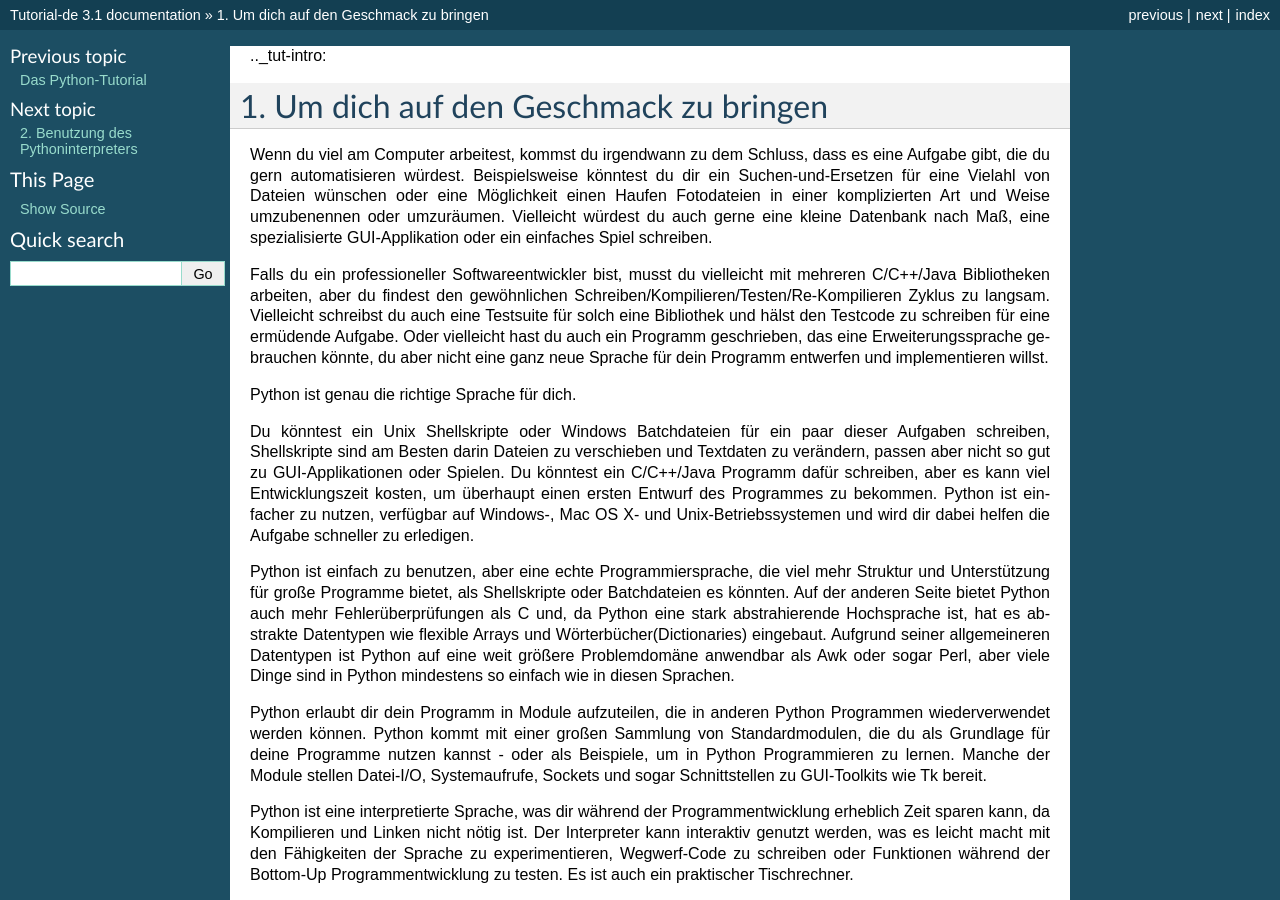
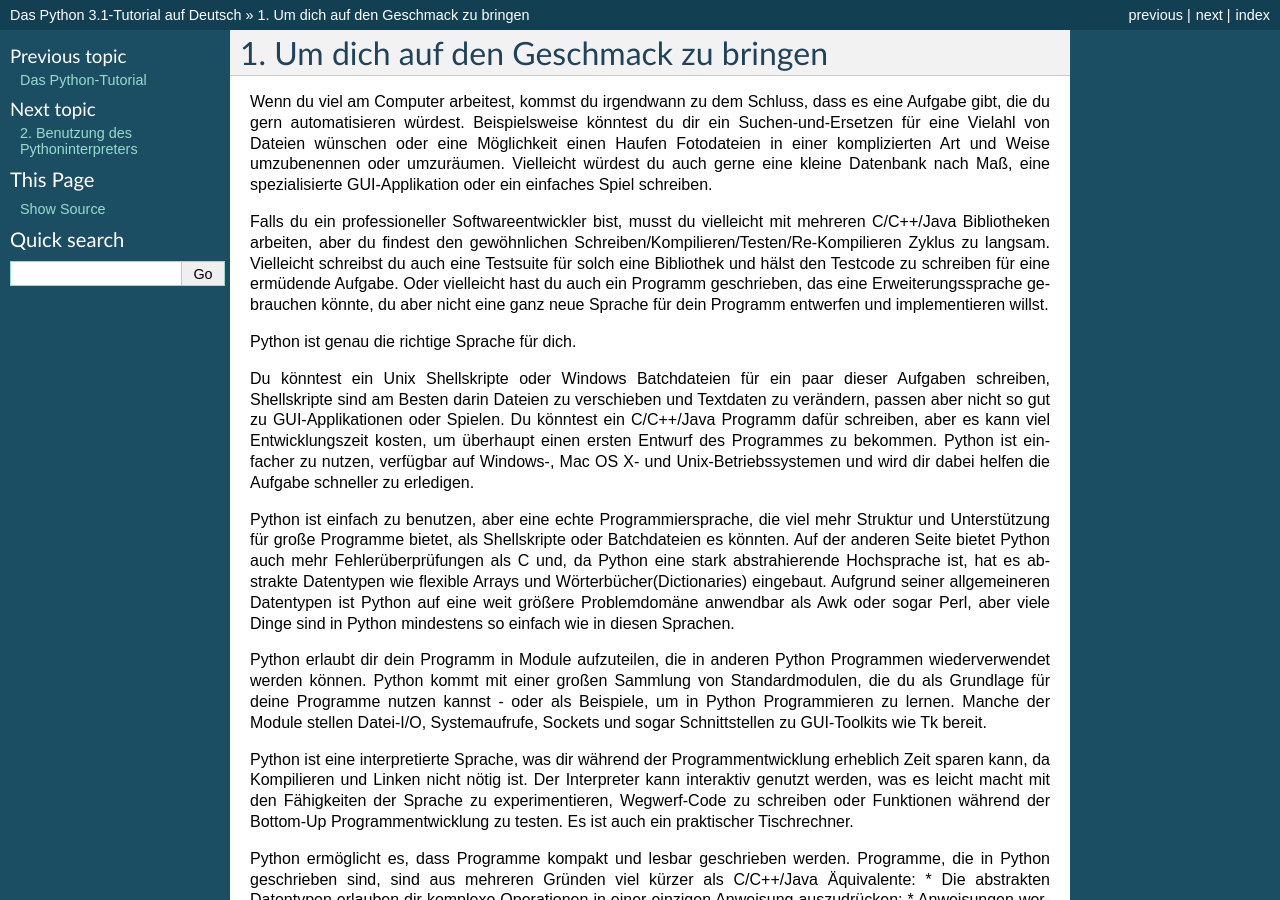
Before and after one commit to cofi/py-tutorial-de, a Sphinx documentation site: the page built from source/appetite.rst, in a window 1280 px wide and 900 px high. Built offline with Sphinx 7.4.7, drawn with Linux system fonts in a browser that asks for light colours; pages that are not in the unit, such as notebooks, are missing from menus; some of the changed text lies outside the part shown.

Commit message:
Use better html_title and fix a bit of markup.

```diff
--- a/source/appetite.rst
+++ b/source/appetite.rst
@@ -1,4 +1,4 @@
-.._tut-intro:
+.. _tut-intro:
 
 ****************************************
 Um dich auf den Geschmack zu bringen
--- a/source/conf.py
+++ b/source/conf.py
@@ -103,7 +103,7 @@
 
 # The name for this set of Sphinx documents.  If None, it defaults to
 # "<project> v<release> documentation".
-#html_title = None
+html_title = "Das Python 3.1-Tutorial auf Deutsch"
 
 # A shorter title for the navigation bar.  Default is the same as html_title.
 #html_short_title = None
```
